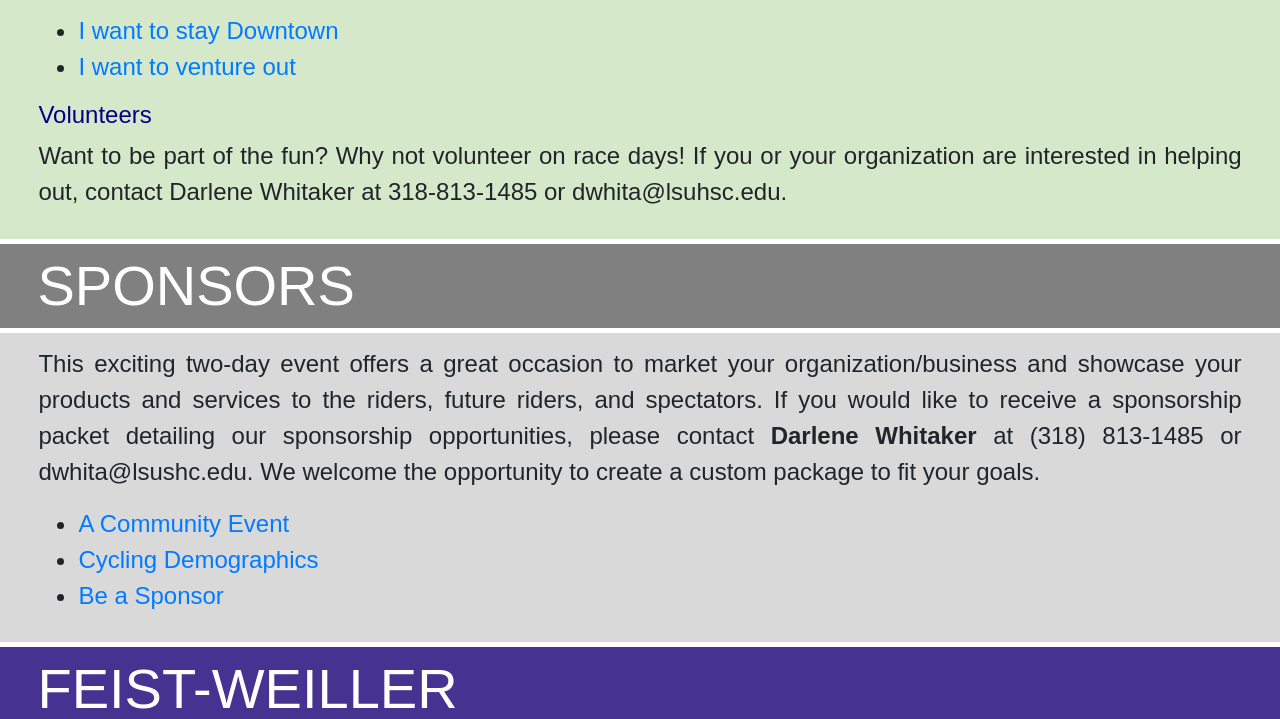
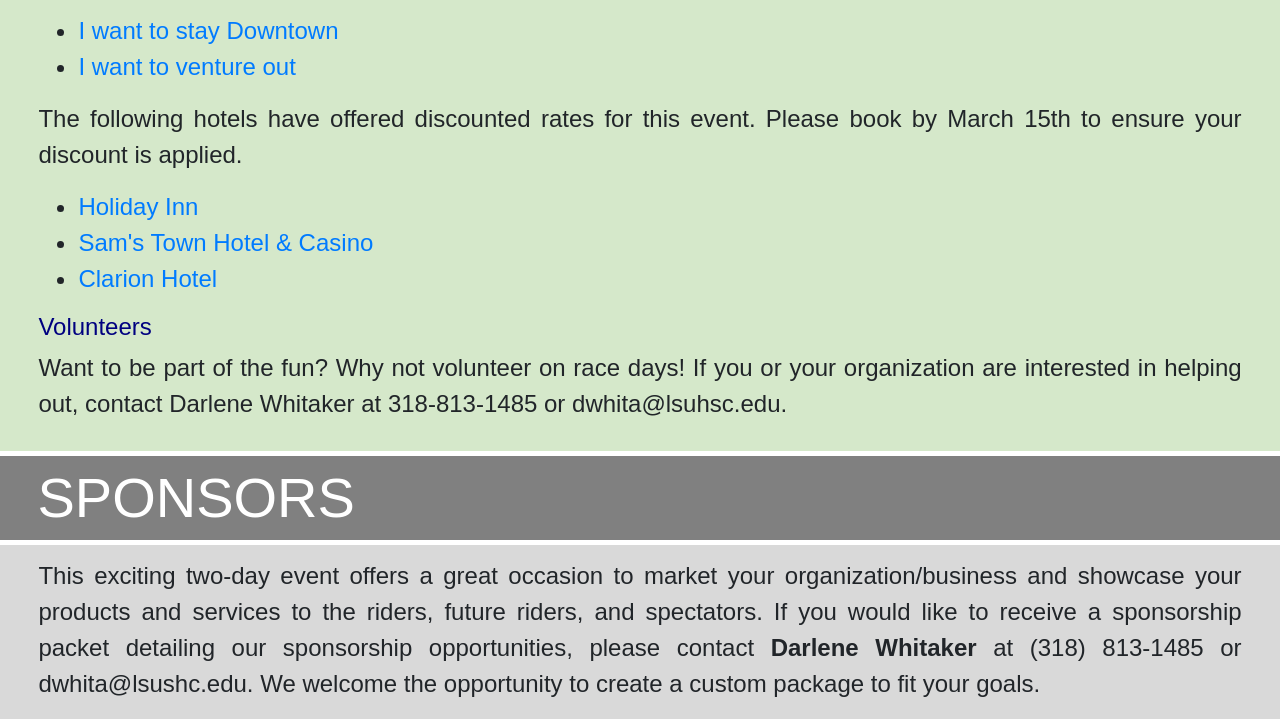
Before and after one commit to KendalDroddy/CaddoVeloClassic, a plain HTML site: page index.html in a window 1280 px wide. Shown: the part 2085-2804 px from the top of the page. Drawn offline with nearby package versions, Linux system fonts and the light colour scheme; a web font is replaced by a local one.

Commit message:
Added discount hotel accomodations

```diff
--- a/index.html
+++ b/index.html
@@ -245,6 +245,12 @@ content/uploads/2018/08/August-2018-public-parking-rev.pdf">Lot Prices</a></li>
               <li><a href="http://downtownshreveport.com/hotels/">I want to stay Downtown</a></li>
               <li><a href="https://www.shreveport-bossier.org/hotels/">I want to venture out</a></li>
             </ul>
+            <p>The following hotels have offered discounted rates for this event. Please book by March 15th to ensure your discount is applied.</p>
+            <ul>
+              <li><a href="http://caddoveloclassic.com/img/HolidayInn.png">Holiday Inn</a></li>
+              <li><a href="http://caddoveloclassic.com/img/SamsTown.png">Sam's Town Hotel & Casino</a></li>
+              <li><a href="http://caddoveloclassic.com/img/Clarion.png">Clarion Hotel</a></li>
+            </ul>
             <h3 class="section-header">Volunteers</h3>
             <p>Want to be part of the fun? Why not volunteer on race days! If you or your organization are interested in helping out, contact Darlene Whitaker at 318-813-1485 or dwhita@lsuhsc.edu.</p>
           </div>
```
